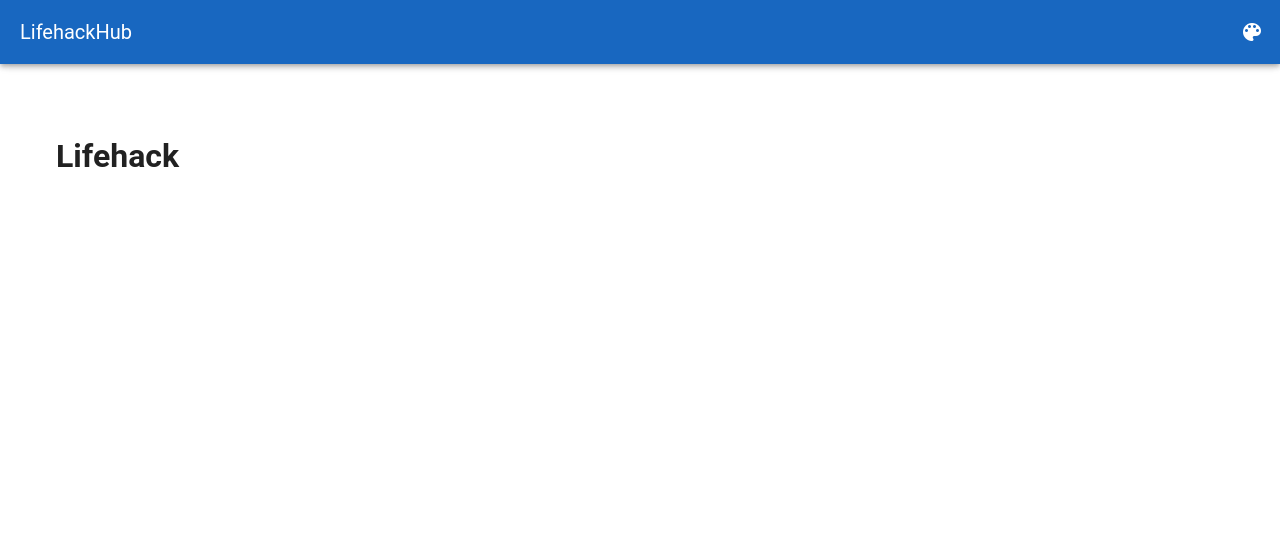
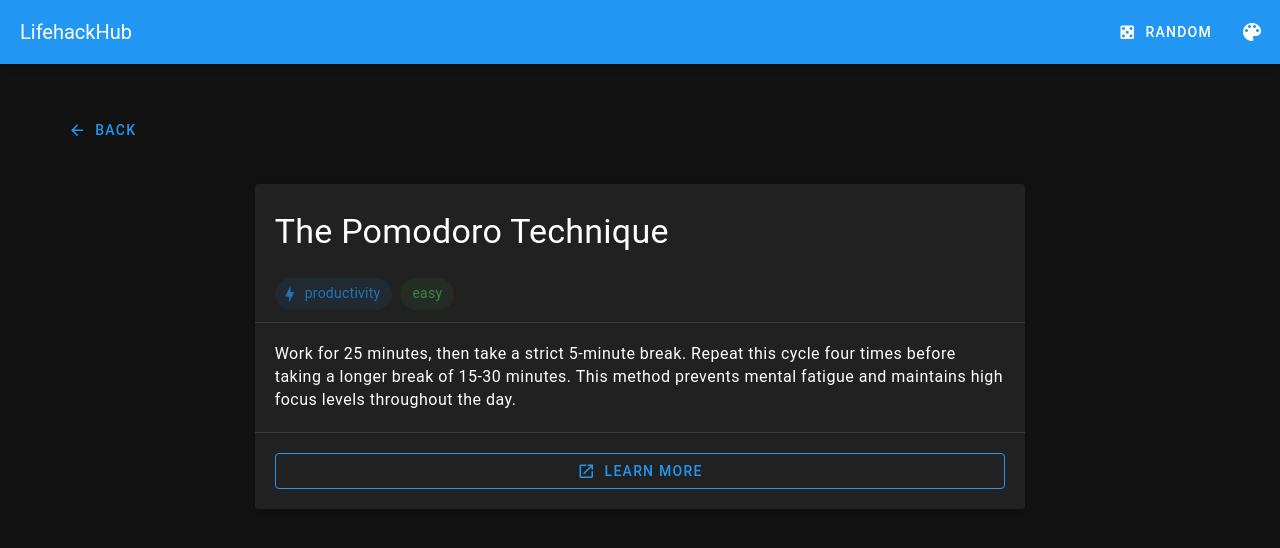
Before and after one commit to FanaticExplorer/LifehackHub, a Vue app in the folder frontend/: page /lifehack/1 in a window 1280 px wide. Shown: the top 548 px of the page. Built offline with nearby package versions, Linux system fonts and the light colour scheme.

Commit message:
Lifehack view done!

```diff
--- a/frontend/src/App.vue
+++ b/frontend/src/App.vue
@@ -13,6 +13,12 @@ export default {
     return {
       toggleTheme
     }
+  },
+
+  methods: {
+    goToRandom() {
+      this.$router.push('/random')
+    }
   }
 }
 </script>
@@ -22,6 +28,9 @@ export default {
     <v-app-bar color="primary">
       <v-app-bar-title>LifehackHub</v-app-bar-title>
       <v-spacer></v-spacer>
+      <v-btn @click="goToRandom" prepend-icon="mdi-dice-5">
+        Random
+      </v-btn>
       <v-btn icon @click="toggleTheme">
         <v-icon>mdi-palette</v-icon>
       </v-btn>
--- a/frontend/src/main.js
+++ b/frontend/src/main.js
@@ -16,7 +16,7 @@ const vuetify = createVuetify({
     defaultSet: 'mdi',
   },
   theme: {
-    defaultTheme: 'light',
+    defaultTheme: 'dark',
   },
 })
 
--- a/frontend/src/views/LifehackView.vue
+++ b/frontend/src/views/LifehackView.vue
@@ -1,15 +1,135 @@
 <template>
   <v-container>
-    <v-row class="mt-10">
+    <v-row class="mt-5" v-if="lifehack">
       <v-col cols="12">
-        <h1>Lifehack</h1>
+        <v-btn
+          @click="goBack"
+          color="primary"
+          variant="text"
+          prepend-icon="mdi-arrow-left"
+          class="mb-3"
+        >
+          Back
+        </v-btn>
+      </v-col>
+
+      <v-col cols="12" md="8" offset-md="2">
+        <v-card elevation="3">
+          <v-card-title class="text-h4 pa-5">
+            {{ lifehack.title }}
+          </v-card-title>
+
+          <v-card-subtitle class="px-5 pb-3">
+            <v-chip
+              :color="getCategoryColor(lifehack.category)"
+              class="mr-2"
+              @click="goToCategory(lifehack.category)"
+            >
+              <v-icon start>{{ getCategoryIcon(lifehack.category) }}</v-icon>
+              {{ lifehack.category }}
+            </v-chip>
+
+            <v-chip :color="getDifficultyColor(lifehack.difficulty)">
+              {{ lifehack.difficulty }}
+            </v-chip>
+          </v-card-subtitle>
+
+          <v-divider></v-divider>
+
+          <v-card-text class="pa-5 text-body-1">
+            {{ lifehack.content }}
+          </v-card-text>
+
+          <v-divider></v-divider>
+
+          <v-card-actions class="pa-5" v-if="lifehack.link">
+            <v-btn
+              :href="lifehack.link"
+              target="_blank"
+              color="primary"
+              variant="outlined"
+              prepend-icon="mdi-open-in-new"
+              block
+            >
+              Learn More
+            </v-btn>
+          </v-card-actions>
+        </v-card>
+      </v-col>
+    </v-row>
+
+    <v-row v-else>
+      <v-col cols="12" class="text-center mt-10">
+        <h2 class="text-h4 mb-5">Lifehack not found</h2>
+        <v-btn @click="goBack" color="primary">
+          Go Back
+        </v-btn>
       </v-col>
     </v-row>
   </v-container>
 </template>
 
 <script>
+import { useLifehacksStore } from '../stores/lifehacksStore'
+
 export default {
-  name: 'LifehackView'
+  name: 'LifehackView',
+
+  computed: {
+    store() {
+      return useLifehacksStore()
+    },
+
+    lifehackId() {
+      return this.$route.params.id
+    },
+
+    lifehack() {
+      return this.store.getById(this.lifehackId)
+    }
+  },
+
+  methods: {
+    goBack() {
+      this.$router.back()
+    },
+
+    goToCategory(category) {
+      this.$router.push('/category/' + category)
+    },
+
+    getCategoryIcon(category) {
+      const icons = {
+        productivity: 'mdi-lightning-bolt',
+        health: 'mdi-heart-pulse',
+        technology: 'mdi-laptop',
+        home: 'mdi-home',
+        study: 'mdi-book-open-page-variant',
+        finance: 'mdi-cash',
+        psychology: 'mdi-brain'
+      }
+      return icons[category] || 'mdi-star'
+    },
+
+    getCategoryColor(category) {
+      const colors = {
+        productivity: 'blue',
+        health: 'red',
+        technology: 'purple',
+        home: 'green',
+        study: 'orange',
+        finance: 'teal',
+        psychology: 'pink'
+      }
+      return colors[category] || 'grey'
+    },
+
+    getDifficultyColor(difficulty) {
+      if (difficulty === 'easy') return 'success'
+      if (difficulty === 'medium') return 'warning'
+      if (difficulty === 'hard') return 'error'
+      return 'grey'
+    }
+  }
 }
 </script>
```
